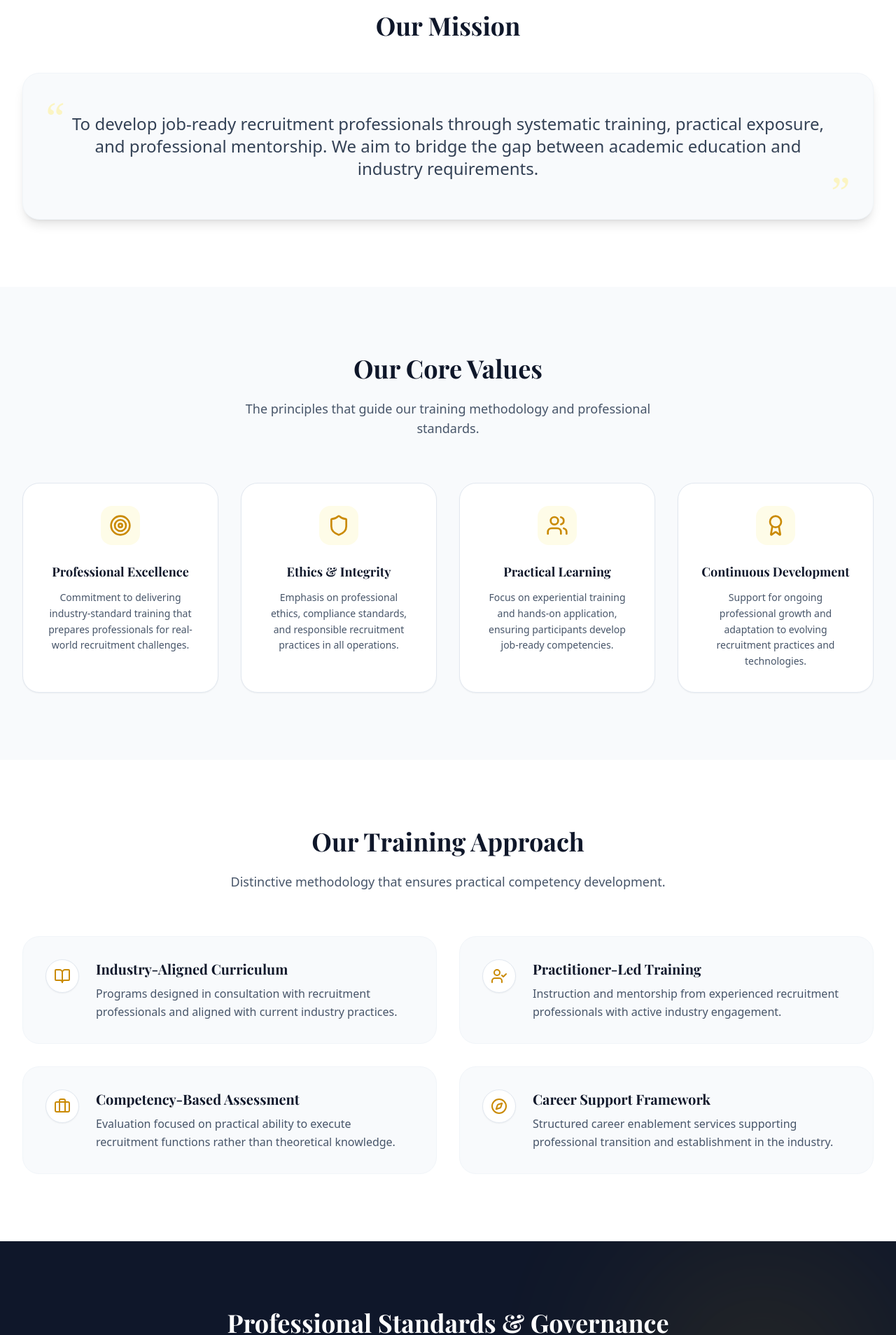
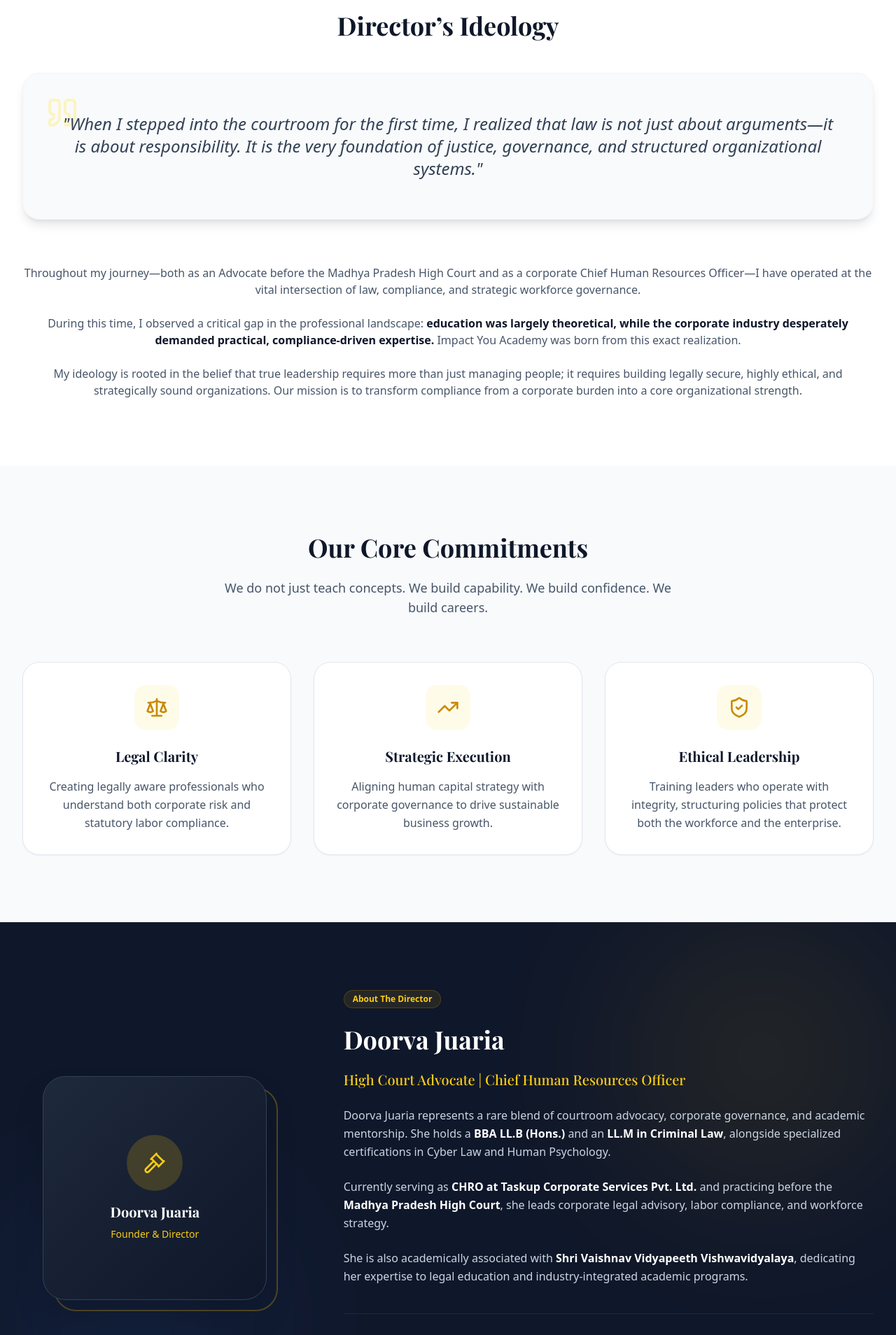
Before and after one commit to UjjwalAsati/impact_you_academy, a React (Vite) app in the folder frontend/: page /about in a window 1280 px wide. Shown: the part 880-2788 px from the top of the page at 70% size. Built offline with nearby package versions, Linux system fonts and the light colour scheme.

Commit message:
Update AboutPage.jsx

```diff
--- a/frontend/src/pages/AboutPage.jsx
+++ b/frontend/src/pages/AboutPage.jsx
@@ -1,18 +1,16 @@
 import React from 'react';
 import { Link } from 'react-router-dom';
 import { Button } from '../components/ui/button';
-import { Card } from '../components/ui/card';
 import {
-  Target,
-  Shield,
-  Users,
-  Award,
+  Scale,
+  TrendingUp,
+  ShieldCheck,
   Sparkles,
   ChevronDown,
-  BookOpen,
-  UserCheck,
+  Quote,
   Briefcase,
-  Compass
+  GraduationCap,
+  Gavel
 } from 'lucide-react';
 
 export default function AboutPage() {
@@ -35,49 +33,22 @@ export default function AboutPage() {
     .animate-float { animation: float 3s ease-in-out infinite; }
   `;
 
-  const values = [
+  // Core Commitments Data
+  const commitments = [
     {
-      icon: <Target className="w-8 h-8 text-yellow-600" />,
-      title: 'Professional Excellence',
-      description: 'Commitment to delivering industry-standard training that prepares professionals for real-world recruitment challenges.',
+      icon: <Scale className="w-8 h-8 text-yellow-600" />,
+      title: 'Legal Clarity',
+      description: 'Creating legally aware professionals who understand both corporate risk and statutory labor compliance.',
     },
     {
-      icon: <Shield className="w-8 h-8 text-yellow-600" />,
-      title: 'Ethics & Integrity',
-      description: 'Emphasis on professional ethics, compliance standards, and responsible recruitment practices in all operations.',
+      icon: <TrendingUp className="w-8 h-8 text-yellow-600" />,
+      title: 'Strategic Execution',
+      description: 'Aligning human capital strategy with corporate governance to drive sustainable business growth.',
     },
     {
-      icon: <Users className="w-8 h-8 text-yellow-600" />,
-      title: 'Practical Learning',
-      description: 'Focus on experiential training and hands-on application, ensuring participants develop job-ready competencies.',
-    },
-    {
-      icon: <Award className="w-8 h-8 text-yellow-600" />,
-      title: 'Continuous Development',
-      description: 'Support for ongoing professional growth and adaptation to evolving recruitment practices and technologies.',
-    },
-  ];
-
-  const approach = [
-    {
-      icon: <BookOpen className="w-6 h-6 text-yellow-600" />,
-      title: 'Industry-Aligned Curriculum',
-      description: 'Programs designed in consultation with recruitment professionals and aligned with current industry practices.',
-    },
-    {
-      icon: <UserCheck className="w-6 h-6 text-yellow-600" />,
-      title: 'Practitioner-Led Training',
-      description: 'Instruction and mentorship from experienced recruitment professionals with active industry engagement.',
-    },
-    {
-      icon: <Briefcase className="w-6 h-6 text-yellow-600" />,
-      title: 'Competency-Based Assessment',
-      description: 'Evaluation focused on practical ability to execute recruitment functions rather than theoretical knowledge.',
-    },
-    {
-      icon: <Compass className="w-6 h-6 text-yellow-600" />,
-      title: 'Career Support Framework',
-      description: 'Structured career enablement services supporting professional transition and establishment in the industry.',
+      icon: <ShieldCheck className="w-8 h-8 text-yellow-600" />,
+      title: 'Ethical Leadership',
+      description: 'Training leaders who operate with integrity, structuring policies that protect both the workforce and the enterprise.',
     },
   ];
 
@@ -85,7 +56,7 @@ export default function AboutPage() {
     <div data-testid="about-page" className="min-h-screen bg-slate-50 font-sans selection:bg-yellow-100">
       <style>{animationStyles}</style>
 
-      {/* --- HERO SECTION (Full Screen Flex) --- */}
+      {/* --- HERO SECTION --- */}
       <section className="relative min-h-screen flex flex-col overflow-hidden bg-white pt-32 pb-10">
 
         {/* Background Gradients */}
@@ -99,7 +70,7 @@ export default function AboutPage() {
 
           <div className="animate-fade-up delay-100 inline-flex items-center gap-2 px-4 py-2 rounded-full bg-slate-50 border border-slate-200 text-slate-600 text-sm font-semibold mb-8 shadow-sm">
             <Sparkles className="w-4 h-4 text-yellow-600" />
-            <span>Our Story & Mission</span>
+            <span>Law Meets Leadership</span>
           </div>
 
           <h1 className="animate-fade-up delay-200 text-5xl md:text-6xl lg:text-7xl font-extrabold text-slate-900 tracking-tight mb-8 leading-tight">
@@ -110,63 +81,79 @@ export default function AboutPage() {
           </h1>
 
           <p className="animate-fade-up delay-300 max-w-3xl mx-auto text-lg md:text-xl text-slate-600 leading-relaxed">
-            A professional training institution dedicated to developing competent recruitment professionals through structured learning, practical application, and industry-aligned certification.
+            Law with structure. HR with strategy. Leadership with integrity. <br/>
+            We bridge the critical gap between theoretical education and industry compliance.
           </p>
         </div>
 
         {/* Scroll Indicator */}
         <div className="relative z-10 animate-fade-up delay-300 flex flex-col items-center gap-2 opacity-50 animate-bounce mt-12 flex-shrink-0">
-          <span className="text-xs font-semibold text-slate-400 uppercase tracking-widest">Discover Our Values</span>
+          <span className="text-xs font-semibold text-slate-400 uppercase tracking-widest">Our Ideology</span>
           <ChevronDown className="text-slate-400" />
         </div>
       </section>
 
-      {/* --- MISSION SECTION --- */}
+      {/* --- DIRECTOR'S IDEOLOGY SECTION --- */}
       <section className="py-24 bg-white relative z-10">
         <div className="container-custom px-4 mx-auto max-w-4xl">
           <div className="text-center mb-12">
             <h2 className="text-3xl lg:text-4xl font-bold text-slate-900 mb-6">
-              Our Mission
+              Director’s Ideology
             </h2>
           </div>
-          <div className="relative p-10 md:p-14 bg-slate-50 rounded-3xl border border-slate-100 text-center shadow-lg">
-             {/* Decorative Quotes */}
-             <div className="absolute top-8 left-8 text-6xl text-yellow-200 font-serif opacity-50">“</div>
-             <div className="absolute bottom-8 right-8 text-6xl text-yellow-200 font-serif opacity-50 rotate-180">“</div>
 
-             <p className="relative z-10 text-xl md:text-2xl text-slate-700 leading-relaxed font-medium">
-                To develop job-ready recruitment professionals through systematic training, practical exposure, and professional mentorship. We aim to bridge the gap between academic education and industry requirements.
+          {/* Quote Card */}
+          <div className="relative p-10 md:p-14 bg-slate-50 rounded-3xl border border-slate-100 text-center shadow-lg mb-16">
+             <div className="absolute top-8 left-8 text-yellow-200 opacity-50">
+                <Quote size={48} />
+             </div>
+
+             <p className="relative z-10 text-xl md:text-2xl text-slate-700 leading-relaxed font-medium italic">
+                "When I stepped into the courtroom for the first time, I realized that law is not just about arguments—it is about responsibility. It is the very foundation of justice, governance, and structured organizational systems."
              </p>
+          </div>
+
+          {/* Narrative Text */}
+          <div className="prose prose-lg mx-auto text-slate-600 space-y-6 text-justify md:text-center">
+            <p>
+              Throughout my journey—both as an Advocate before the Madhya Pradesh High Court and as a corporate Chief Human Resources Officer—I have operated at the vital intersection of law, compliance, and strategic workforce governance.
+            </p>
+            <p>
+              During this time, I observed a critical gap in the professional landscape: <strong className="text-slate-900">education was largely theoretical, while the corporate industry desperately demanded practical, compliance-driven expertise.</strong> Impact You Academy was born from this exact realization.
+            </p>
+            <p>
+              My ideology is rooted in the belief that true leadership requires more than just managing people; it requires building legally secure, highly ethical, and strategically sound organizations. Our mission is to transform compliance from a corporate burden into a core organizational strength.
+            </p>
           </div>
         </div>
       </section>
 
-      {/* --- VALUES SECTION --- */}
+      {/* --- CORE COMMITMENTS (3 PILLARS) --- */}
       <section className="py-24 bg-slate-50 relative">
         <div className="container-custom px-4 mx-auto max-w-7xl">
           <div className="text-center mb-16">
             <h2 className="text-3xl lg:text-4xl font-bold text-slate-900 mb-6">
-              Our Core Values
+              Our Core Commitments
             </h2>
             <p className="text-lg text-slate-600 max-w-2xl mx-auto">
-              The principles that guide our training methodology and professional standards.
+              We do not just teach concepts. We build capability. We build confidence. We build careers.
             </p>
           </div>
 
-          <div className="grid grid-cols-1 md:grid-cols-2 lg:grid-cols-4 gap-8">
-            {values.map((value, index) => (
+          <div className="grid grid-cols-1 md:grid-cols-3 gap-8">
+            {commitments.map((item, index) => (
               <div
                 key={index}
-                className="group flex flex-col p-8 bg-white rounded-3xl border border-slate-200 shadow-sm hover:shadow-xl hover:shadow-slate-200/50 hover:-translate-y-2 transition-all duration-300 text-center items-center"
+                className="group flex flex-col p-8 bg-white rounded-3xl border border-slate-200 shadow-sm hover:shadow-xl hover:shadow-yellow-100/50 hover:-translate-y-2 transition-all duration-300 text-center items-center"
               >
-                <div className="w-14 h-14 bg-yellow-50 rounded-2xl flex items-center justify-center mb-6 group-hover:bg-yellow-100 transition-colors">
-                  {value.icon}
+                <div className="w-16 h-16 bg-yellow-50 rounded-2xl flex items-center justify-center mb-6 group-hover:bg-yellow-100 transition-colors">
+                  {item.icon}
                 </div>
-                <h3 className="text-lg font-bold text-slate-900 mb-3">
-                  {value.title}
+                <h3 className="text-xl font-bold text-slate-900 mb-4">
+                  {item.title}
                 </h3>
-                <p className="text-sm text-slate-600 leading-relaxed">
-                  {value.description}
+                <p className="text-slate-600 leading-relaxed">
+                  {item.description}
                 </p>
               </div>
             ))}
@@ -174,86 +161,79 @@ export default function AboutPage() {
         </div>
       </section>
 
-      {/* --- APPROACH SECTION --- */}
-      <section className="py-24 bg-white">
-        <div className="container-custom px-4 mx-auto max-w-7xl">
-          <div className="text-center mb-16">
-            <h2 className="text-3xl lg:text-4xl font-bold text-slate-900 mb-6">
-              Our Training Approach
-            </h2>
-            <p className="text-lg text-slate-600 max-w-2xl mx-auto">
-              Distinctive methodology that ensures practical competency development.
-            </p>
-          </div>
-
-          <div className="grid grid-cols-1 md:grid-cols-2 gap-8">
-            {approach.map((item, index) => (
-              <div
-                key={index}
-                className="flex items-start gap-6 p-8 bg-slate-50 rounded-3xl border border-slate-100 hover:border-yellow-200 transition-colors duration-300"
-              >
-                <div className="flex-shrink-0 w-12 h-12 bg-white rounded-full border border-slate-200 flex items-center justify-center shadow-sm">
-                  {item.icon}
-                </div>
-                <div>
-                  <h3 className="text-xl font-bold text-slate-900 mb-2">
-                    {item.title}
-                  </h3>
-                  <p className="text-slate-600 leading-relaxed">
-                    {item.description}
-                  </p>
-                </div>
-              </div>
-            ))}
-          </div>
-        </div>
-      </section>
-
-      {/* --- GOVERNANCE SECTION --- */}
+      {/* --- ABOUT THE DIRECTOR SECTION --- */}
       <section className="py-24 bg-slate-900 text-white relative overflow-hidden">
          {/* Background Accents */}
          <div className="absolute top-0 right-0 w-96 h-96 bg-yellow-500 rounded-full blur-[120px] opacity-10 pointer-events-none" />
+         <div className="absolute bottom-0 left-0 w-96 h-96 bg-blue-500 rounded-full blur-[120px] opacity-10 pointer-events-none" />
 
-        <div className="container-custom px-4 mx-auto max-w-5xl relative z-10">
-          <div className="text-center mb-16">
-            <h2 className="text-3xl lg:text-4xl font-bold mb-6">
-              Professional Standards & Governance
-            </h2>
-            <p className="text-lg text-slate-300 max-w-2xl mx-auto">
-              We adhere to strict quality and ethical guidelines to ensure the highest standard of training.
-            </p>
+        <div className="container-custom px-4 mx-auto max-w-6xl relative z-10">
+
+          <div className="flex flex-col lg:flex-row items-center gap-12 lg:gap-20">
+
+            {/* Left: Image Placeholder / Visual */}
+            <div className="w-full lg:w-1/3 flex justify-center">
+              <div className="relative w-72 h-72 md:w-80 md:h-80">
+                {/* Decorative borders */}
+                <div className="absolute inset-0 border-2 border-yellow-500/30 rounded-[2rem] translate-x-4 translate-y-4"></div>
+                <div className="absolute inset-0 bg-gradient-to-br from-slate-800 to-slate-900 rounded-[2rem] border border-slate-700 overflow-hidden flex items-center justify-center shadow-2xl">
+                    {/* Placeholder for Director's Image */}
+                    <div className="text-center p-6">
+                        <div className="w-20 h-20 bg-yellow-500/20 rounded-full mx-auto mb-4 flex items-center justify-center">
+                            <Gavel className="w-8 h-8 text-yellow-400" />
+                        </div>
+                        <h3 className="text-xl font-bold text-white">Doorva Juaria</h3>
+                        <p className="text-yellow-400 text-sm mt-2">Founder & Director</p>
+                    </div>
+                </div>
+              </div>
+            </div>
+
+            {/* Right: Content */}
+            <div className="w-full lg:w-2/3 text-left">
+              <div className="inline-flex items-center gap-2 px-3 py-1 rounded-full bg-yellow-500/10 border border-yellow-500/20 text-yellow-400 text-xs font-semibold mb-6">
+                About The Director
+              </div>
+              <h2 className="text-3xl lg:text-4xl font-bold mb-6 text-white">
+                Doorva Juaria
+              </h2>
+              <h3 className="text-xl text-yellow-400 mb-6 font-medium">
+                High Court Advocate | Chief Human Resources Officer
+              </h3>
+
+              <div className="space-y-6 text-slate-300 leading-relaxed">
+                <p>
+                  Doorva Juaria represents a rare blend of courtroom advocacy, corporate governance, and academic mentorship. She holds a <span className="text-white font-semibold">BBA LL.B (Hons.)</span> and an <span className="text-white font-semibold">LL.M in Criminal Law</span>, alongside specialized certifications in Cyber Law and Human Psychology.
+                </p>
+                <p>
+                  Currently serving as <span className="text-white font-semibold">CHRO at Taskup Corporate Services Pvt. Ltd.</span> and practicing before the <span className="text-white font-semibold">Madhya Pradesh High Court</span>, she leads corporate legal advisory, labor compliance, and workforce strategy.
+                </p>
+                <p>
+                  She is also academically associated with <span className="text-white font-semibold">Shri Vaishnav Vidyapeeth Vishwavidyalaya</span>, dedicating her expertise to legal education and industry-integrated academic programs.
+                </p>
+              </div>
+
+              {/* Stats / Highlights */}
+              <div className="grid grid-cols-2 md:grid-cols-3 gap-6 mt-10 border-t border-slate-800 pt-8">
+                <div className="flex flex-col gap-1">
+                   <Briefcase className="w-5 h-5 text-yellow-500 mb-2" />
+                   <span className="text-xs text-slate-400 uppercase tracking-wide">Role</span>
+                   <span className="text-sm font-semibold text-white">Corporate CHRO</span>
+                </div>
+                <div className="flex flex-col gap-1">
+                   <Gavel className="w-5 h-5 text-yellow-500 mb-2" />
+                   <span className="text-xs text-slate-400 uppercase tracking-wide">Practice</span>
+                   <span className="text-sm font-semibold text-white">High Court Advocate</span>
+                </div>
+                <div className="flex flex-col gap-1">
+                   <GraduationCap className="w-5 h-5 text-yellow-500 mb-2" />
+                   <span className="text-xs text-slate-400 uppercase tracking-wide">Focus</span>
+                   <span className="text-sm font-semibold text-white">Legal Education</span>
+                </div>
+              </div>
+            </div>
           </div>
 
-          <div className="grid md:grid-cols-2 gap-12">
-            <div className="space-y-8">
-                <div>
-                  <h3 className="text-xl font-bold text-yellow-400 mb-2">Training Quality Standards</h3>
-                  <p className="text-slate-300 text-sm leading-relaxed">
-                    All programs are designed and reviewed by experienced recruitment professionals. Curriculum is regularly updated to reflect current industry practices.
-                  </p>
-                </div>
-                <div>
-                  <h3 className="text-xl font-bold text-yellow-400 mb-2">Professional Ethics</h3>
-                  <p className="text-slate-300 text-sm leading-relaxed">
-                    Training emphasizes ethical recruitment practices, candidate dignity, and compliance with employment laws.
-                  </p>
-                </div>
-            </div>
-            <div className="space-y-8">
-                <div>
-                  <h3 className="text-xl font-bold text-yellow-400 mb-2">Data Protection</h3>
-                  <p className="text-slate-300 text-sm leading-relaxed">
-                    Strict protocols for handling candidate information and organizational data. All training incorporates data protection requirements.
-                  </p>
-                </div>
-                <div>
-                  <h3 className="text-xl font-bold text-yellow-400 mb-2">Continuous Improvement</h3>
-                  <p className="text-slate-300 text-sm leading-relaxed">
-                    Regular program evaluation, participant feedback integration, and industry consultation to ensure ongoing relevance.
-                  </p>
-                </div>
-            </div>
-          </div>
         </div>
       </section>
 
@@ -261,10 +241,10 @@ export default function AboutPage() {
       <section className="py-24 bg-white border-t border-slate-100">
         <div className="container-custom px-4 mx-auto max-w-4xl text-center">
           <h2 className="text-3xl lg:text-4xl font-bold text-slate-900 mb-6">
-            Ready to Learn More?
+            Join the Next Generation of Leaders
           </h2>
           <p className="text-lg text-slate-600 mb-10 max-w-2xl mx-auto">
-            Connect with our team to discuss how our training programs can support your professional development.
+            Connect with us to discuss how our training programs can support your professional development in law and HR.
           </p>
           <Link to="/contact">
             <Button
```
